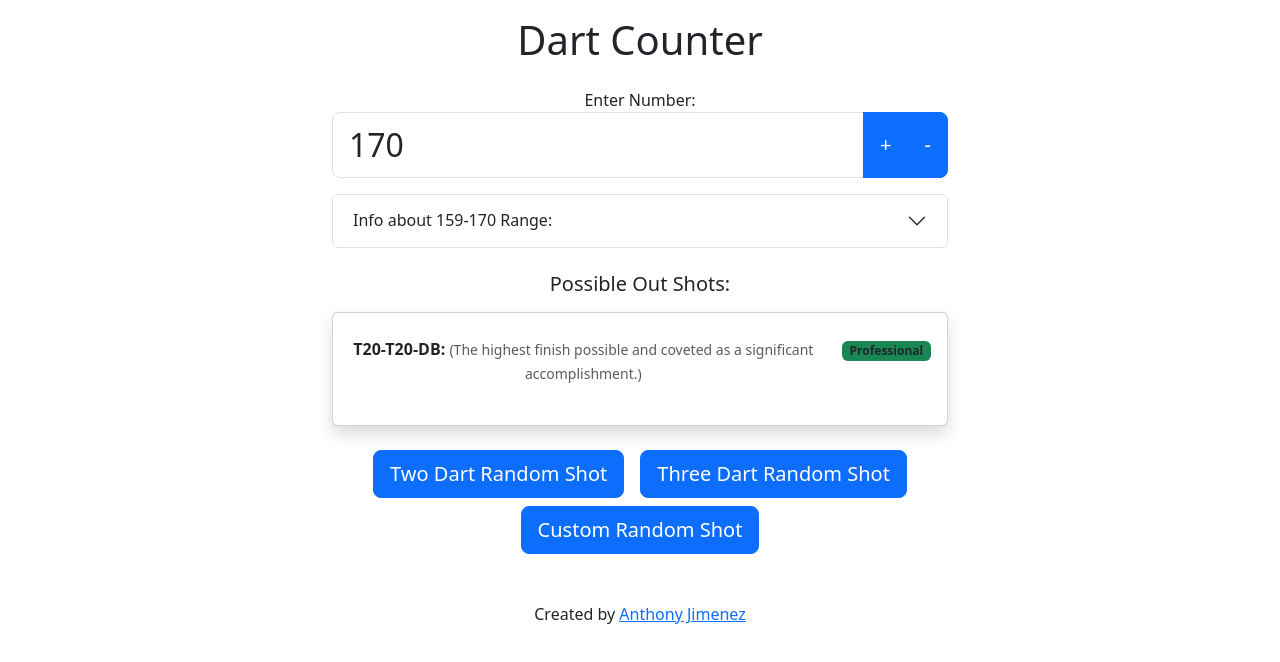
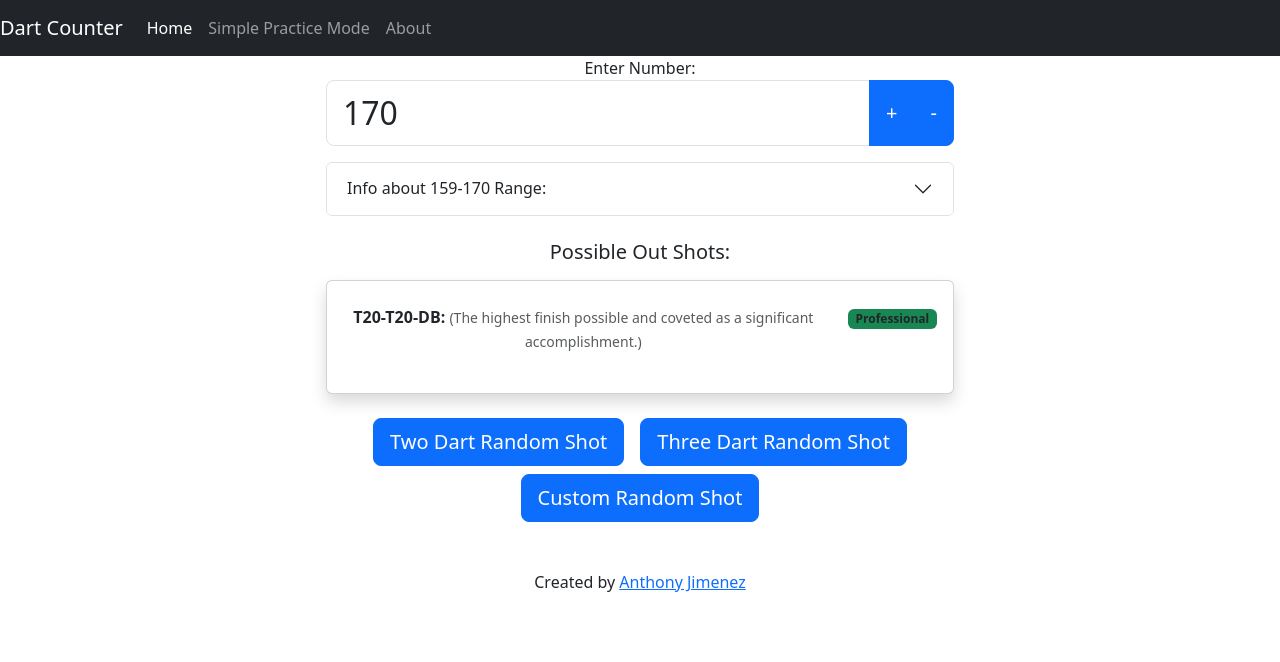
Before and after one commit to anthonymjimenez/dartcheckout, a React (Create React App) app: page / in a window 1280 px wide. Shown: the top 662 px of the page. Built offline with nearby package versions, Linux system fonts and the light colour scheme.

Commit message:
added routing

```diff
--- a/package.json
+++ b/package.json
@@ -10,6 +10,8 @@
     "react": "^18.2.0",
     "react-bootstrap": "^2.9.1",
     "react-dom": "^18.2.0",
+    "react-router": "^6.21.2",
+    "react-router-dom": "^6.21.2",
     "react-scripts": "5.0.1",
     "web-vitals": "^2.1.4"
   },
--- a/src/App.js
+++ b/src/App.js
@@ -1,60 +1,50 @@
-import React, { useState } from "react";
-import { Container, Row, Col } from "react-bootstrap";
-import outShotsData from "./Data/OutShots";
-import bannerData from "./Data/BannerData";
-import NumberRangeInfo from "./Components/NumberRangeInfo";
-import OutShotList from "./Components/OutShotList";
-import RandomMode from "./Components/RandomMode";
-import NumberInput from "./Components/NumberInput";
+import React from "react";
+import {
+  BrowserRouter as Router,
+  Routes,
+  Route,
+  Link,
+  NavLink,
+} from "react-router-dom";
+import RandomPracticeMode from "./Pages/RandomPracticeMode";
+import SimplePracticeMode from "./Pages/SimplePracticeMode";
+import About from "./Pages/About";
+import { Navbar, Nav } from "react-bootstrap";
 
 const App = () => {
-  const initialNumber = 170; // Starting number
-  const [currentNumber, setCurrentNumber] = useState(initialNumber);
-  const [outShots, setOutShots] = useState(outShotsData[initialNumber] || []);
+  return (
+    <Router>
+      <div className="text-center">
+        {/* Navbar */}
+        <Navbar bg="dark" variant="dark" expand="lg">
+          <Navbar.Brand as={Link} to="/">
+            Dart Counter
+          </Navbar.Brand>
+          <Navbar.Toggle aria-controls="navbar-nav" />
+          <Navbar.Collapse id="navbar-nav">
+            <Nav className="mr-auto">
+              <Nav.Link as={NavLink} to="/" activeClassName="active" exact>
+                Home
+              </Nav.Link>
+              <Nav.Link as={NavLink} to="/simple" activeClassName="active">
+                Simple Practice Mode
+              </Nav.Link>
+              <Nav.Link as={NavLink} to="/about" activeClassName="active">
+                About
+              </Nav.Link>
+            </Nav>
+          </Navbar.Collapse>
+        </Navbar>
 
-  const handleNumberChange = (e) => {
-    const newNumber = parseInt(e.target.value, 10);
-    const updatedNumber = isNaN(newNumber) ? 0 : newNumber;
+        {/* Main Content */}
+        <Routes>
+          <Route path="/simple" element={<SimplePracticeMode />} />
+          <Route path="/about" element={<About />} />
+          <Route path="/" element={<RandomPracticeMode />} />
+        </Routes>
 
-    setCurrentNumber(updatedNumber);
-    setOutShots(outShotsData[updatedNumber] || []);
-  };
-
-  return (
-    <Container fluid className="text-center mt-3">
-      {/* Header */}
-      <Row>
-        <Col md={12} className="mx-auto">
-          <h1 className="mb-4">Dart Counter</h1>
-        </Col>
-      </Row>
-      <Row>
-        <Col md={6} className="mx-auto">
-          <NumberInput
-            currentNumber={currentNumber}
-            handleNumberChange={handleNumberChange}
-            setCurrentNumber={setCurrentNumber}
-            setOutShots={setOutShots}
-            outShotsData={outShotsData}
-          ></NumberInput>
-          <div className="mt-3">
-            <NumberRangeInfo
-              bannerData={bannerData}
-              currentNumber={currentNumber}
-            ></NumberRangeInfo>
-            <OutShotList outShots={outShots}></OutShotList>
-          </div>
-          <RandomMode
-            bannerData={bannerData}
-            setCurrentNumber={setCurrentNumber}
-            currentNumber={currentNumber}
-            setOutShots={setOutShots}
-            outShotsData={outShotsData}
-          ></RandomMode>
-        </Col>
-      </Row>
         {/* Footer */}
-      <Row className="mt-5">
+        <div className="mt-5">
           <footer>
             <p>
               Created by{" "}
@@ -67,8 +57,9 @@ const App = () => {
               </a>
             </p>
           </footer>
-      </Row>
-    </Container>
+        </div>
+      </div>
+    </Router>
   );
 };
 
--- /dev/null
+++ b/src/Pages/RandomPracticeMode.js
@@ -0,0 +1,54 @@
+import React, { useState } from "react";
+import { Row, Col } from "react-bootstrap";
+import outShotsData from "../Data/OutShots";
+import bannerData from "../Data/BannerData";
+import NumberRangeInfo from "../Components/NumberRangeInfo";
+import OutShotList from "../Components/OutShotList";
+import RandomMode from "../Components/RandomMode";
+import NumberInput from "../Components/NumberInput";
+
+const RandomPracticeMode = () => {
+  const initialNumber = 170; // Starting number
+  const [currentNumber, setCurrentNumber] = useState(initialNumber);
+  const [outShots, setOutShots] = useState(outShotsData[initialNumber] || []);
+
+  const handleNumberChange = (e) => {
+    const newNumber = parseInt(e.target.value, 10);
+    const updatedNumber = isNaN(newNumber) ? 0 : newNumber;
+
+    setCurrentNumber(updatedNumber);
+    setOutShots(outShotsData[updatedNumber] || []);
+  };
+
+  return (
+    <>
+      <Row>
+        <Col md={6} className="mx-auto">
+          <NumberInput
+            currentNumber={currentNumber}
+            handleNumberChange={handleNumberChange}
+            setCurrentNumber={setCurrentNumber}
+            setOutShots={setOutShots}
+            outShotsData={outShotsData}
+          ></NumberInput>
+          <div className="mt-3">
+            <NumberRangeInfo
+              bannerData={bannerData}
+              currentNumber={currentNumber}
+            ></NumberRangeInfo>
+            <OutShotList outShots={outShots}></OutShotList>
+          </div>
+          <RandomMode
+            bannerData={bannerData}
+            setCurrentNumber={setCurrentNumber}
+            currentNumber={currentNumber}
+            setOutShots={setOutShots}
+            outShotsData={outShotsData}
+          ></RandomMode>
+        </Col>
+      </Row>
+    </>
+  );
+};
+
+export default RandomPracticeMode;
```
Also changed, not shown: src/Pages/About.js (added), src/Pages/SimplePracticeMode.js (added), 1 other file (tests, documents, lock files or other folders). Lines whose indentation alone changed are shown as unchanged.
